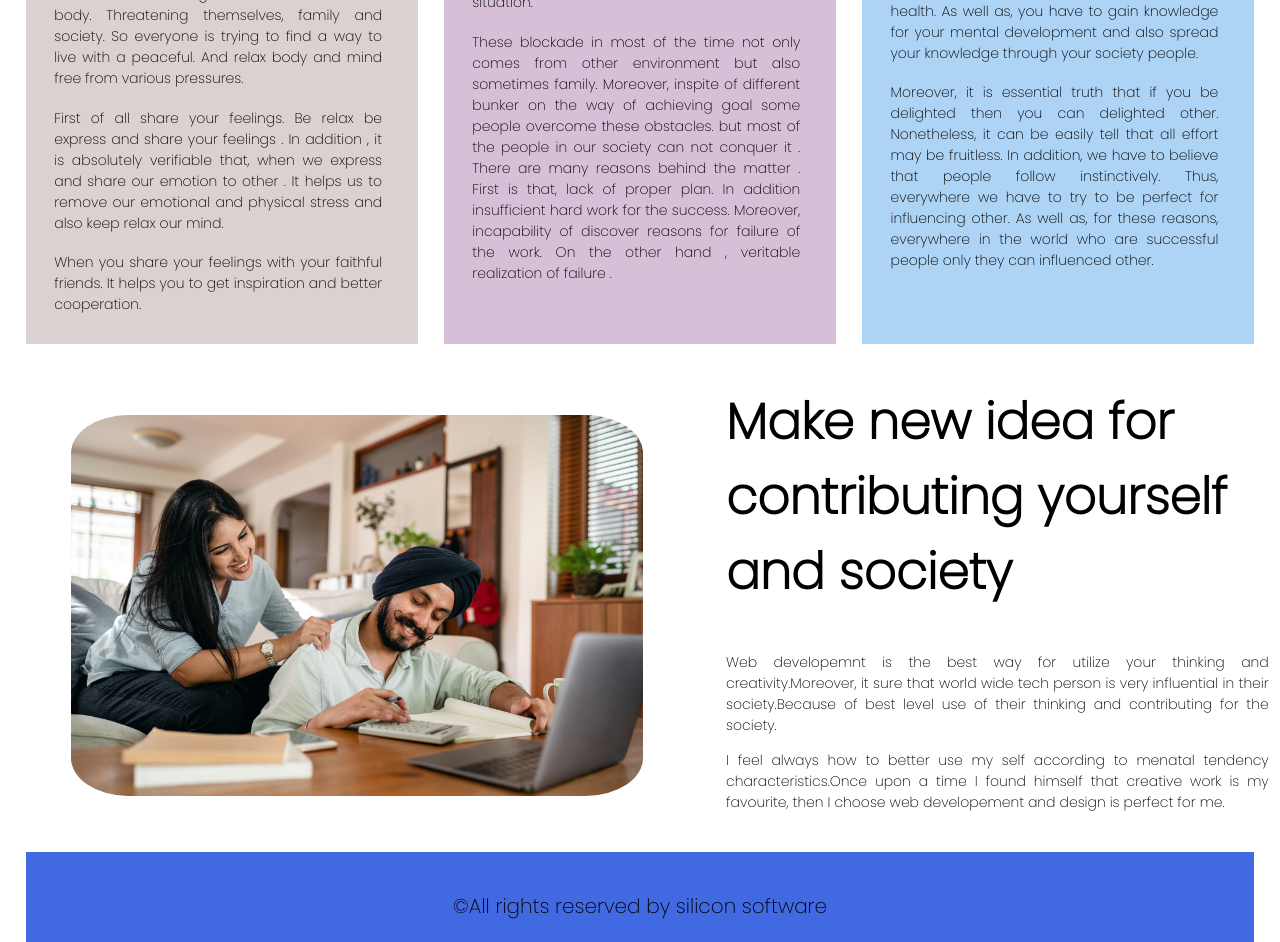
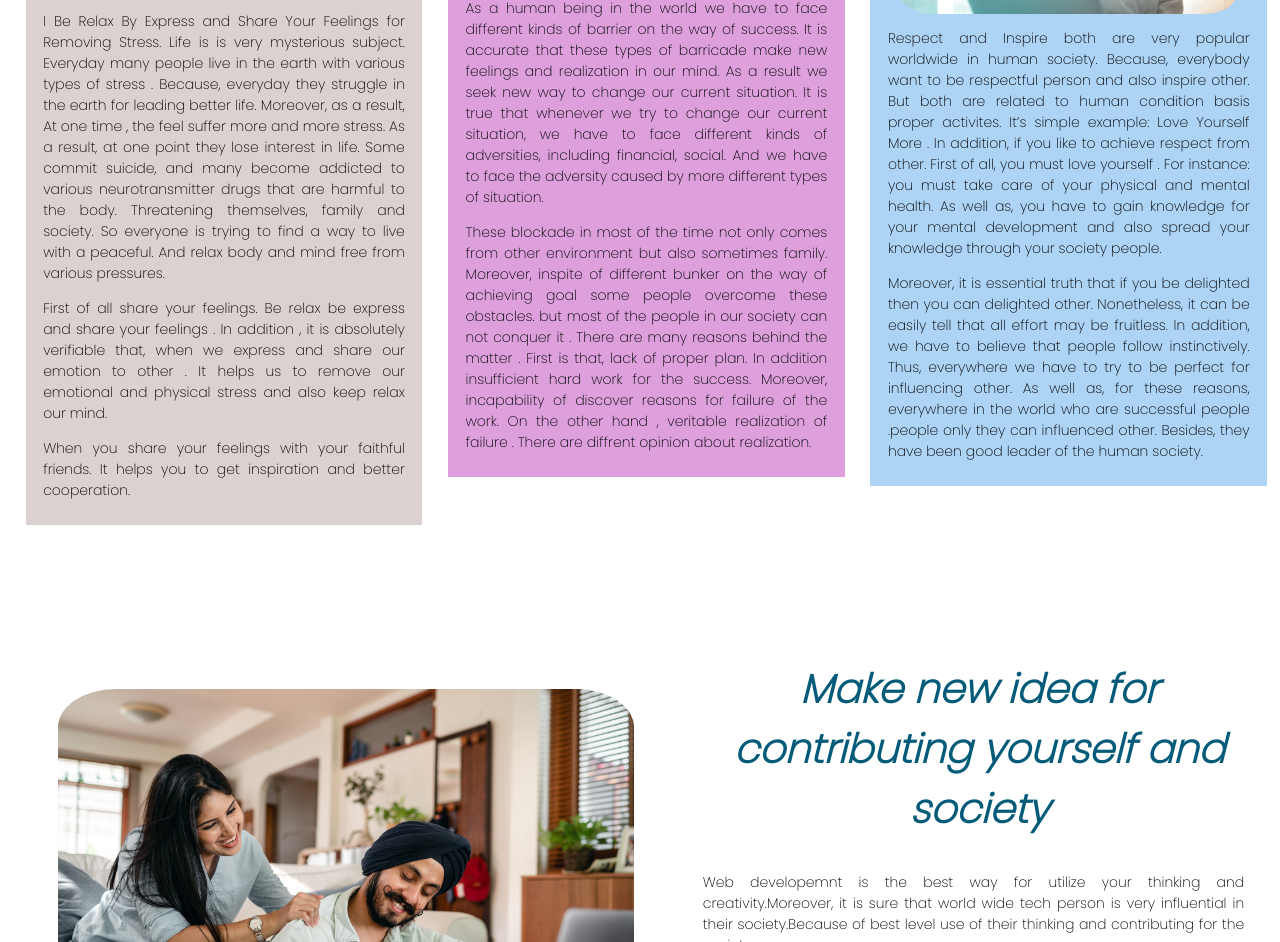
Before and after one commit to Robiul0023/developer-learner, a plain HTML site: page index.html in a window 1280 px wide. Shown: the part 1329-2271 px from the top of the page. Drawn offline with Linux system fonts and the light colour scheme.

Commit message:
change and add all file

```diff
--- a/index.html
+++ b/index.html
@@ -31,9 +31,14 @@
         </div>
 
     </section>
-    <section id="go-ahead">
+
+    <div style="height:100px"></div>
+    <section>
+    <div id="go-ahead">
+        <h1>Gain different types of feelings on the way of learning web development.
+        </h1>
         <div class="success-1">
-            <h2>Be  Relax  By Express  and  Share  Your  Feelings  for Removing Stress.njoy life</h2>
+            <h2>Be  Relax  By Express  and  Share  Your  Feelings  for Removing Stress.</h2>
             <img src="images/pexels-jopwell-2422294.jpg" alt="friends and discussion">
             <p>I
 
@@ -53,6 +58,7 @@
                 These  blockade in  most  of the time  not only comes  from other  environment  but  also  sometimes  family.  Moreover, inspite of   different  bunker  on  the  way  of  achieving  goal  some people  overcome  these  obstacles.   but  most  of  the people   in our  society  can  not  conquer  it . There   are  many  reasons  behind  the   matter .
 
                 First   is  that, lack  of  proper  plan. In addition  insufficient  hard work for the success. Moreover, incapability  of  discover reasons  for   failure of  the  work. On  the  other hand ,  veritable realization  of   failure .
+                There are  diffrent  opinion about  realization.
             </p>
         </div>
         <div class="success-3">
@@ -60,25 +66,29 @@
             <img src="images/pexels-andrea-piacquadio-3756678.jpg" alt="working woman">
             <p>Respect and Inspire both  are  very  popular    worldwide in  human  society. Because,  everybody  want  to  be  respectful  person  and  also  inspire  other. But  both  are  related  to  human condition basis proper  activites.  It’s  simple example:   Love  Yourself More .  In addition, if you like to achieve respect from other.  First of all,  you must love yourself .  For instance: you must take care of your physical and mental health.   As  well  as, you have to gain knowledge for your mental development and also spread your knowledge through your society people.</p>
 
-              <p>  Moreover, it is essential truth that if you be delighted then you can delighted other. Nonetheless, it can be easily tell that all effort may be fruitless. In addition, we have to believe that people follow instinctively. Thus, everywhere we have to try to be perfect for influencing other. As   well  as, for these reasons,  everywhere  in the world who are successful people only they can influenced other.</p>
+              <p>  Moreover, it is essential truth that if you be delighted then you can delighted other. Nonetheless, it can be easily tell that all effort may be fruitless. In addition, we have to believe that people follow instinctively. Thus, everywhere we have to try to be perfect for influencing other.
+              As   well  as, for these reasons,  everywhere  in the world who are successful people .people only they can influenced other. Besides, they have been good leader of  the human society.</p>
+
+
         </div>
     </section>
+    <div style="height:100px"></div>
     <section>
-        <div class="conten_dreams">
+        <div id="thinking">
+        <div class="dreams_one">
             <img src="images/happy-couple.jpg" alt="happy couple working">
-
     </div>
 
-    <div class="making-idea">
+    <div class="dreams_new">
         <h1>Make new idea for contributing yourself and  society</h1>
-        <p>Web developemnt is the best way for utilize your thinking and creativity.Moreover, it sure that world wide tech person is very influential in their society.Because of best level use of their thinking and contributing for the society.</p>
-        <p>I feel always how to better use my self according to menatal tendency characteristics.Once upon a time I found himself that creative work is my favourite, then I choose web developement and design is perfect for me.</p>
+        <p>Web developemnt is the best way for utilize your thinking and creativity.Moreover, it is sure that world wide tech person is very influential in their society.Because of best level use of their thinking and contributing for the society.</p>
+        <p>I feel always how to better use my self according to menatal tendency characteristics.Once upon a time I found himself that creative work is my favourite, then I choose web developement and design is perfect for me.For this reason now I learning web design and development.</p>
+        <p>I believe that I must success to touch my goal. I also know that Programming Hero is the best place for learning web developments.</p>
+         <a class="link-button" href="http://github.com/ProgrammingHero1/mission-2022" target="_blank">Read More</a>
     </div>
-
-
-
-
+</div>
     </section>
+    <div style="height:100px"></div>
     <footer id="footer">
 
        <p>&copy;All rights reserved by silicon software</p>
--- a/style.css
+++ b/style.css
@@ -1,6 +1,8 @@
 body{
     margin:0;
+    padding: 0;;
     font-family: 'Poppins', sans-serif;
+
 }
 section{
     margin: 0 auto;
@@ -10,8 +12,6 @@ h1{
     font-size: 50px;
     margin-left : 2%;
     padding-right: 2%;
-
-
 }
 h2{
     font-size: 40px;
@@ -31,7 +31,6 @@ h4{
     font-weight: strong;
     margin-left : 2%;
     padding-right: 2%;
-
 }
 p{
     font-size: 14px;
@@ -49,7 +48,6 @@ p{
     margin-top: 2%;
     border: 1px solid;
     padding: 10px;
-    box-shadow: 2px 2px 20px 20px rgba(0, 0, 0, 0.2);
     margin-bottom: 2%;
 
 }
@@ -67,16 +65,18 @@ img{
 .realization_image{
     width : 50%;
     float :left;
-    margin-left: 3%;
-    margin-right: 2%;
+    margin-left: 2%;
+    margin-right: 1%;
     margin-top: 2%;
     margin-bottom: 2%;
     background-color:yellowgreen;
 
 }
 
-.link-button{
+a.link-button{
     width:100%;
+    text-align: center;
+    font-weight: 900;
     border-radius:5px;
     padding:10px 30px;
     text-decoration: none;
@@ -84,10 +84,21 @@ img{
     margin-left : 2%;
 }
 
+
+
+
 #go-ahead{
     width:100%;
-    display: flex;
-    margin : 0 auto;
+}
+
+#go-ahead h1{
+    font-size: 25px;
+    text-align: center;
+    font-weight: 800;
+    color: rgb(7, 128, 228);
+    margin: 20px;
+    padding: 20px;
+    display: block;
 }
 
 #go-ahead h2{
@@ -99,42 +110,93 @@ img{
 #go-ahead p{
     text-align: justify;
     font-size: 14px;
-    margin:5%;
-
-
 }
 #go-ahead img{
     width:90%;
     margin-left:5%
+}
 
-}
 .success-1{
     float:left;
-    width:32%;
+    width:31%;
     margin-left:2%;
     background-color:rgb(218, 209, 208) ;
     padding: 10px;
+    box-sizing: border-box;
+
 }
 
 .success-2{
     float:left;
-    width:32%;
+    width:31%;
     margin-left:2%;
-    background-color:thistle;
+    background-color:plum;
     padding: 10px;
+    box-sizing: border-box;
 }
 
 .success-3{
     float:left;
-    width:32%;
+    width:31%;
     margin-left:2%;
+    margin-right: 1%;
+    background-color:rgb(173, 211, 245);
+    padding: 10px;
+    box-sizing: border-box;
+}
+
+
+#thinking{
+    width: 100%;
+    display: block;
+}
+
+#thinking h1{
+ font-size: 40px;
+ color:rgb(3, 91, 121);
+ text-align: center;
+ font-weight: bold;
+ font-style: italic;
+}
+#thinking p{
+    font-size: 14px;
+    text-align: justify;
+    font-style: tahoma;
+    margin-left: 2%;
     margin-right: 2%;
-    background-color:rgb(173, 211, 245);
-    padding: 10px;}
+}
+
+ #thinking img{
+     width: 90%;
+     border-radius: 10%;
+
+   }
+ .dreams_one{
+    width:50%;
+    float:left;
+    margin-left: 2%;
+}
+
+.dreams_new{
+    float: left;
+    width: 45%;
+    margin-left: 2%;
+}
+
+#footer{
+    width: 98%;
+    overflow: hidden;
+    background-color: royalblue;
+    margin-left: 2%;
+
+}
+
+
 #footer p{
     text-align: center;
+    color: white;
+    font-weight: 900;
     font-size: 20px;
-    background-color: royalblue;
     padding: 3%;
     margin: 2%;
 
```
